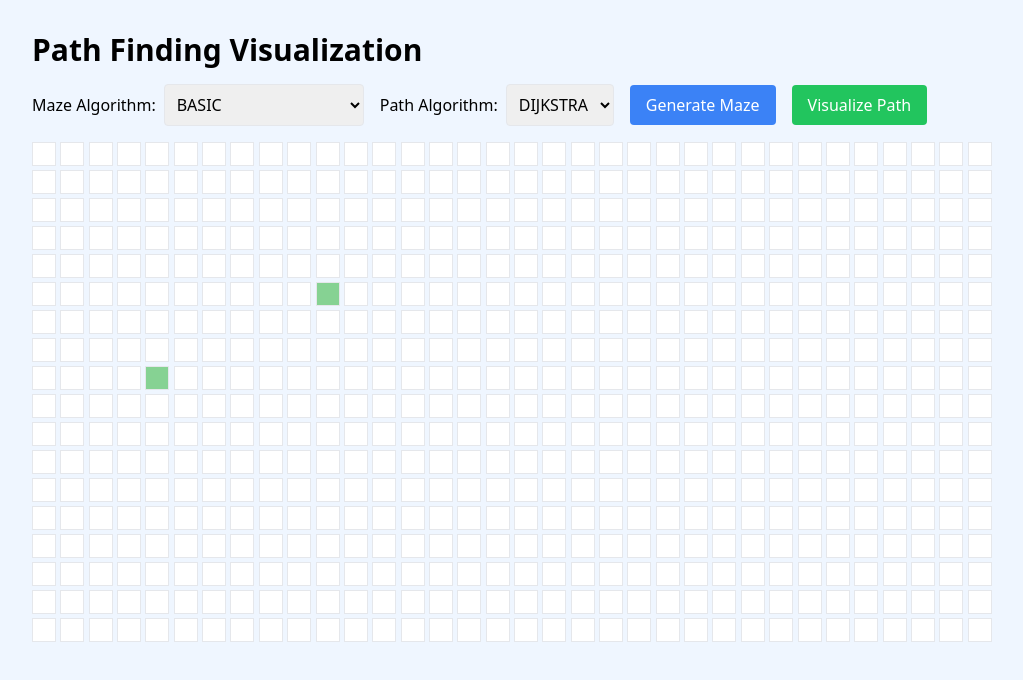
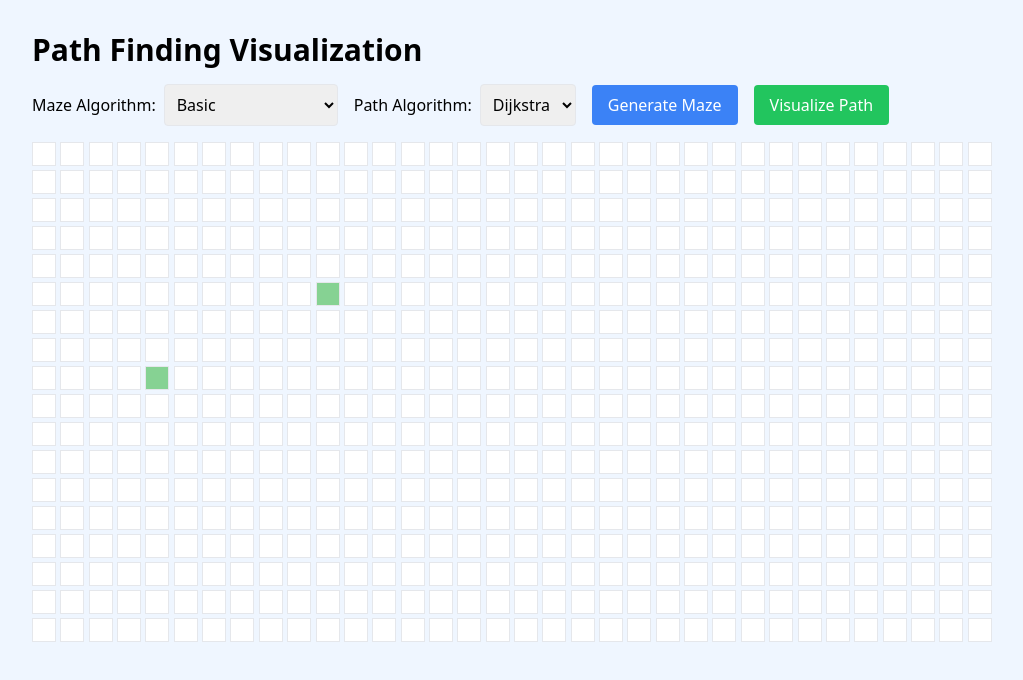
Before and after one commit to kienthuc4701/Pathfinding-Visualization, a React (Vite) app: page / in a window 1280 px wide. Shown: the top 680 px of the page, without its empty margins (128-1151 px from the left). Built offline with nearby package versions, Linux system fonts and the light colour scheme.

Commit message:
fix init state of path, maze

```diff
--- a/src/components/controls/ControlPanel.tsx
+++ b/src/components/controls/ControlPanel.tsx
@@ -28,8 +28,8 @@ const ControlPanel: React.FC = () => {
         label="Maze Algorithm:"
         value={state.mazeAlgorithm}
         options={Object.entries(MAZE_ALGORITHMS).map(([key, value]) => ({
-          value,
-          label: key,
+          value:key,
+          label: value,
         }))}
         disabled={state.isVisualizing}
       />
@@ -37,8 +37,8 @@ const ControlPanel: React.FC = () => {
         label="Path Algorithm:"
         value={state.pathAlgorithm}
         options={Object.entries(PATH_ALGORITHMS).map(([key, value]) => ({
-          value,
-          label: key,
+          value:key,
+          label: value,
         }))}
         disabled={state.isVisualizing}
       />
--- a/src/contexts/AppContext.tsx
+++ b/src/contexts/AppContext.tsx
@@ -11,8 +11,10 @@ interface AppState {
   grid: ICell[][];
   startCell: ICell | null;
   endCell: ICell | null;
-  pathAlgorithm: string;
-  mazeAlgorithm: string;
+  pathAlgorithm: keyof typeof PATH_ALGORITHMS;
+
+  mazeAlgorithm: keyof typeof MAZE_ALGORITHMS;
+
   isVisualizing: boolean;
 }
 
@@ -45,8 +47,8 @@ const initialState: AppState = {
   grid: initialGrid(),
   startCell: { row: 8, col: 4, type: CellType.START },
   endCell: { row: 5, col: 10, type: CellType.END },
-  pathAlgorithm: PATH_ALGORITHMS.DIJKSTRA,
-  mazeAlgorithm: MAZE_ALGORITHMS.BASIC,
+  pathAlgorithm: "DIJKSTRA",
+  mazeAlgorithm: "BASIC",
   isVisualizing: false,
 };
 
@@ -67,14 +69,17 @@ const appReducer = (state: AppState, action: AppAction): AppState => {
             : row
         ),
       };
-    case "SET_START_CELL":
-      return { ...state, startCell: action.payload };
-    case "SET_END_CELL":
-      return { ...state, endCell: action.payload };
     case "SET_PATH_ALGORITHM":
-      return { ...state, pathAlgorithm: action.payload };
+      return {
+        ...state,
+        pathAlgorithm: action.payload as keyof typeof PATH_ALGORITHMS,
+      };
+
     case "SET_MAZE_ALGORITHM":
-      return { ...state, mazeAlgorithm: action.payload };
+      return {
+        ...state,
+        mazeAlgorithm: action.payload as keyof typeof MAZE_ALGORITHMS,
+      };
     case "SET_IS_VISUALIZING":
       return { ...state, isVisualizing: action.payload };
     case "RESET_GRID":
--- a/src/hooks/useVisualization.ts
+++ b/src/hooks/useVisualization.ts
@@ -21,6 +21,7 @@ export const useVisualization = () => {
     dispatch({ type: "CLEAR_PATH" });
 
     const pathfinder = pathfinders[state.pathAlgorithm];
+
     if (!pathfinder) {
       console.error(`Pathfinder algorithm '${state.pathAlgorithm}' not found`);
       dispatch({ type: "SET_IS_VISUALIZING", payload: false });
--- a/src/ultis/constants.ts
+++ b/src/ultis/constants.ts
@@ -5,14 +5,14 @@ export const PATH_DELAY = 50; // milliseconds
 
 
 export const PATH_ALGORITHMS = {
-  DIJKSTRA: "DIJKSTRA",
+  DIJKSTRA: "Dijkstra",
   A_STAR: "A*",
   BFS: "BFS",
   DFS: "DFS",
 };
 
 export const MAZE_ALGORITHMS = {
-  BASIC: "BASIC",
-  RANDOMIZED: "RANDOMIZED",
-  RECURSIVE_DIVISION: "RECURSIVE_DIVISION",
+  BASIC: "Basic",
+  RANDOMIZED: "Random",
+  RECURSIVE_DIVISION: "Recursive Division",
 };
```
